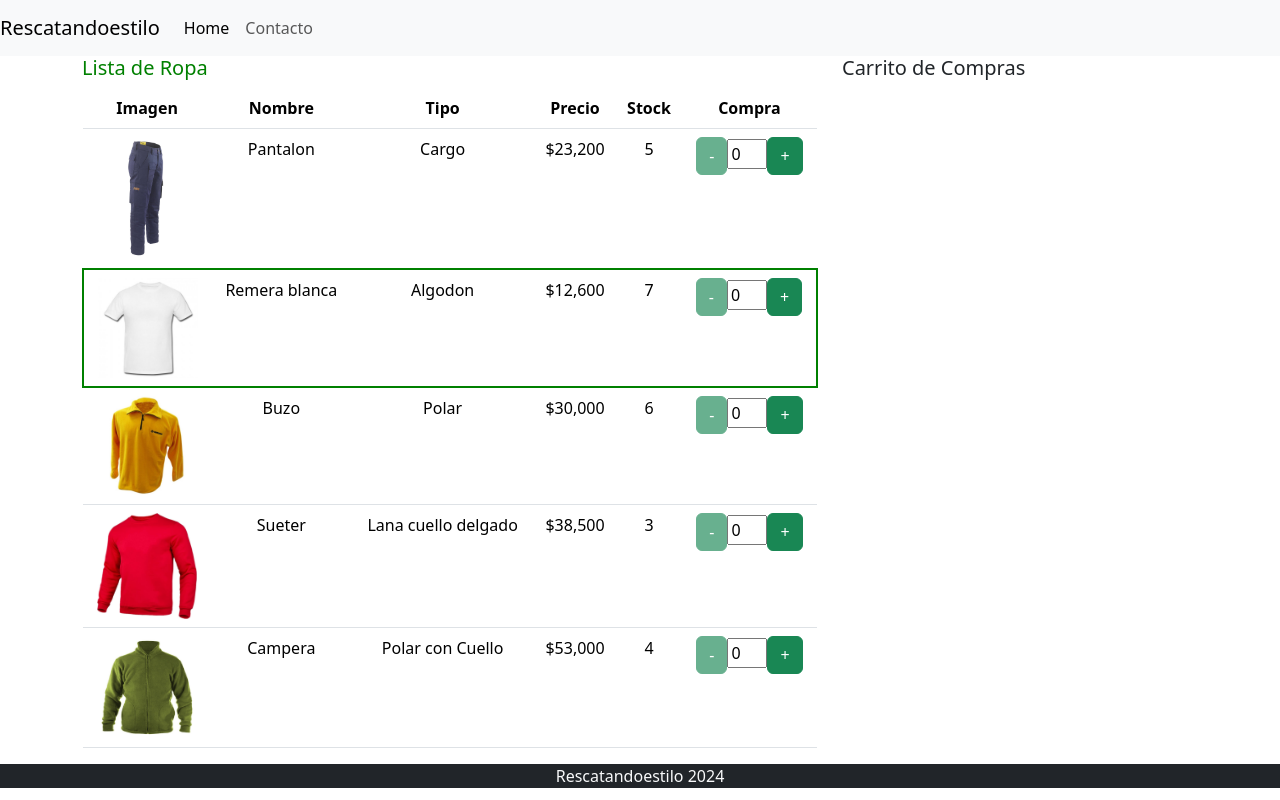
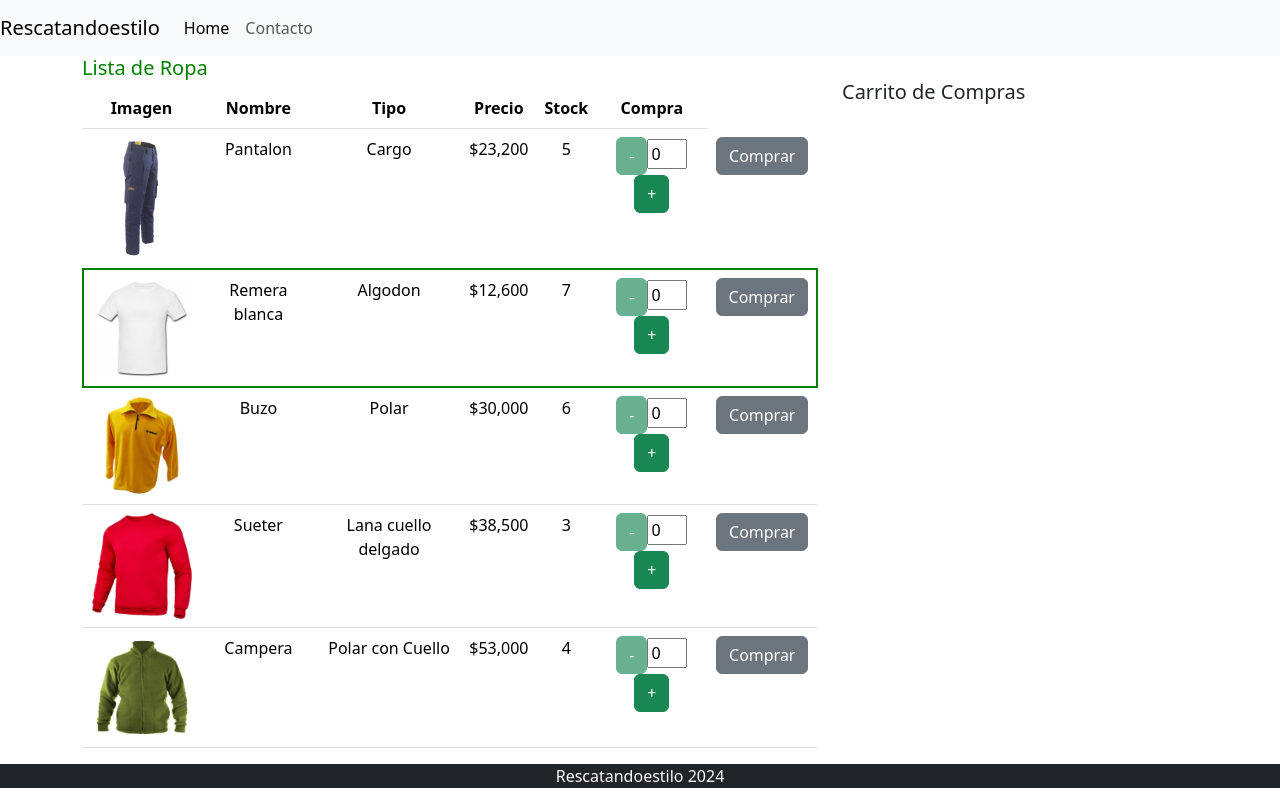
Before and after one commit to juan2645/rescatandoestilo, an Angular app: page /cloths in a window 1280 px wide. Built offline with nearby package versions, Linux system fonts and the light colour scheme.

Commit message:
Se agregó carrito de compras utilizando observable

```diff
--- /dev/null
+++ b/src/app/clothes-cart.service.ts
@@ -0,0 +1,25 @@
+import { Injectable } from '@angular/core';
+import { Clothes } from './clothes-list/clothes';
+import { BehaviorSubject } from 'rxjs';
+
+@Injectable({
+  providedIn: 'root'
+})
+export class ClothesCartService {
+
+  constructor() { }
+
+  private _cartList: Clothes[] = [];
+  carList : BehaviorSubject<Clothes[]> = new BehaviorSubject(this._cartList);
+
+  addToCart(clothes: Clothes) {
+    let item : Clothes | undefined = this._cartList.find((valor1) => valor1.nombre == clothes.nombre);
+    if (item) {
+      item.cantidad += clothes.cantidad;
+    } else {
+      this._cartList.push({... clothes});
+    }
+    this.carList.next(this._cartList);
+  }
+
+}
--- a/src/app/clothes-cart/clothes-cart.component.html
+++ b/src/app/clothes-cart/clothes-cart.component.html
@@ -1 +1,7 @@
-<h5>Carrito de Compras</h5>
+<h5 class="my-4">Carrito de Compras</h5>
+<ul class="list-group">
+  <li *ngFor="let clothes of (cartList$ | async)" class="list-group-item d-flex justify-content-between align-items-center">
+    <span>{{ clothes.nombre }}</span>
+    <span class="badge bg-primary rounded-pill">{{ clothes.cantidad }}</span>
+  </li>
+</ul>
--- a/src/app/clothes-cart/clothes-cart.component.ts
+++ b/src/app/clothes-cart/clothes-cart.component.ts
@@ -1,4 +1,7 @@
 import { Component } from '@angular/core';
+import { ClothesCartService } from '../clothes-cart.service';
+import { Clothes } from '../clothes-list/clothes';
+import { Observable } from 'rxjs';
 
 @Component({
   selector: 'app-clothes-cart',
@@ -7,4 +10,9 @@ import { Component } from '@angular/core';
 })
 export class ClothesCartComponent {
 
+  cartList$: Observable<Clothes[]>;
+  constructor(private cart : ClothesCartService) {
+    this.cartList$ = cart.carList.asObservable();
+  }
+
 }
--- a/src/app/clothes-list/clothes-list.component.html
+++ b/src/app/clothes-list/clothes-list.component.html
@@ -29,6 +29,9 @@
                   (cantidadChange)="clothes.cantidad = $event">
                 </app-input-integer>
               </td>
+              <td>
+                <button class="btn btn-secondary" (click)="addToCart(clothes)">Comprar</button>
+              </td>
             </tr>
         } @empty {
             <tr>
--- a/src/app/clothes-list/clothes-list.component.ts
+++ b/src/app/clothes-list/clothes-list.component.ts
@@ -1,5 +1,6 @@
 import { Component } from '@angular/core';
 import { Clothes } from './clothes';
+import { ClothesCartService } from '../clothes-cart.service';
 
 @Component({
   selector: 'app-clothes-list',
@@ -56,4 +57,13 @@ export class ClothesListComponent {
   }
 ]
 
+constructor(private cart: ClothesCartService) {
 }
+
+addToCart (clothes: any): void {
+  this.cart.addToCart(clothes);
+  clothes.stock -= clothes.cantidad;
+  clothes.cantidad = 0;
+}
+
+}
```
Also changed, not shown: 1 other file (tests, documents, lock files or other folders).
